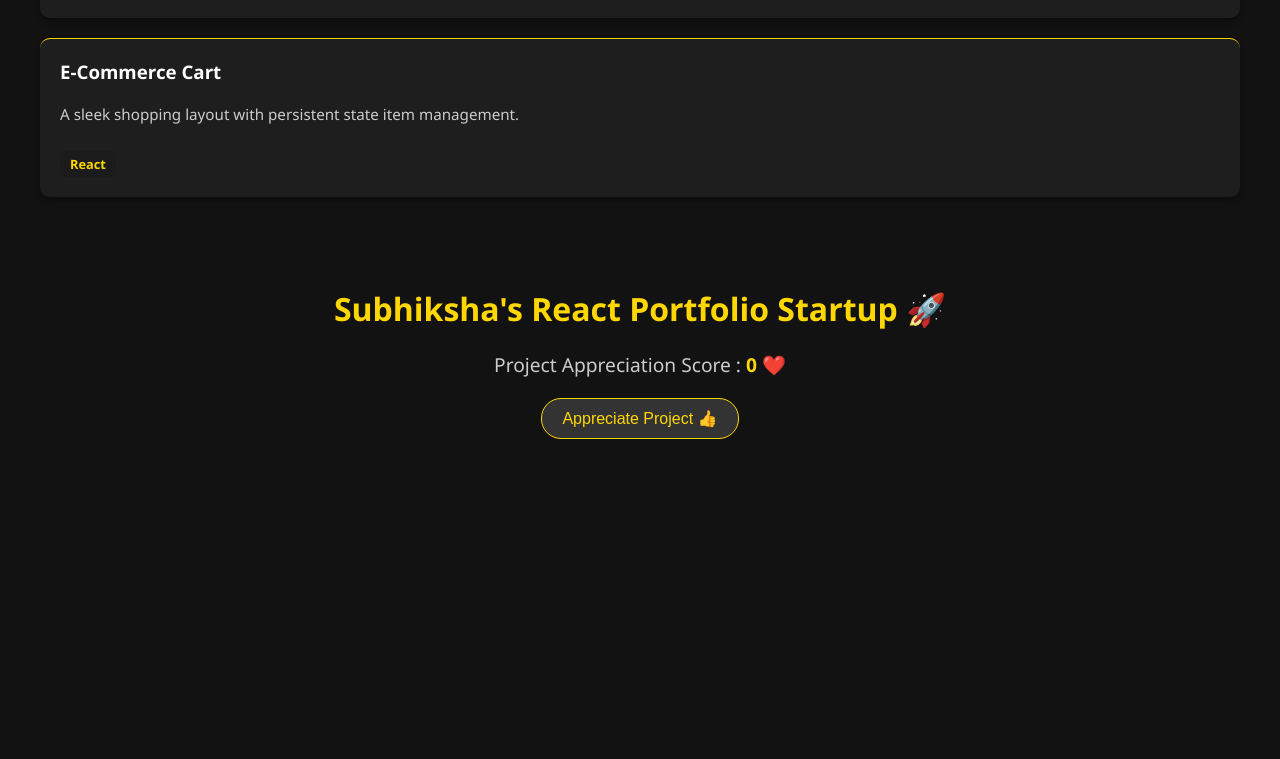
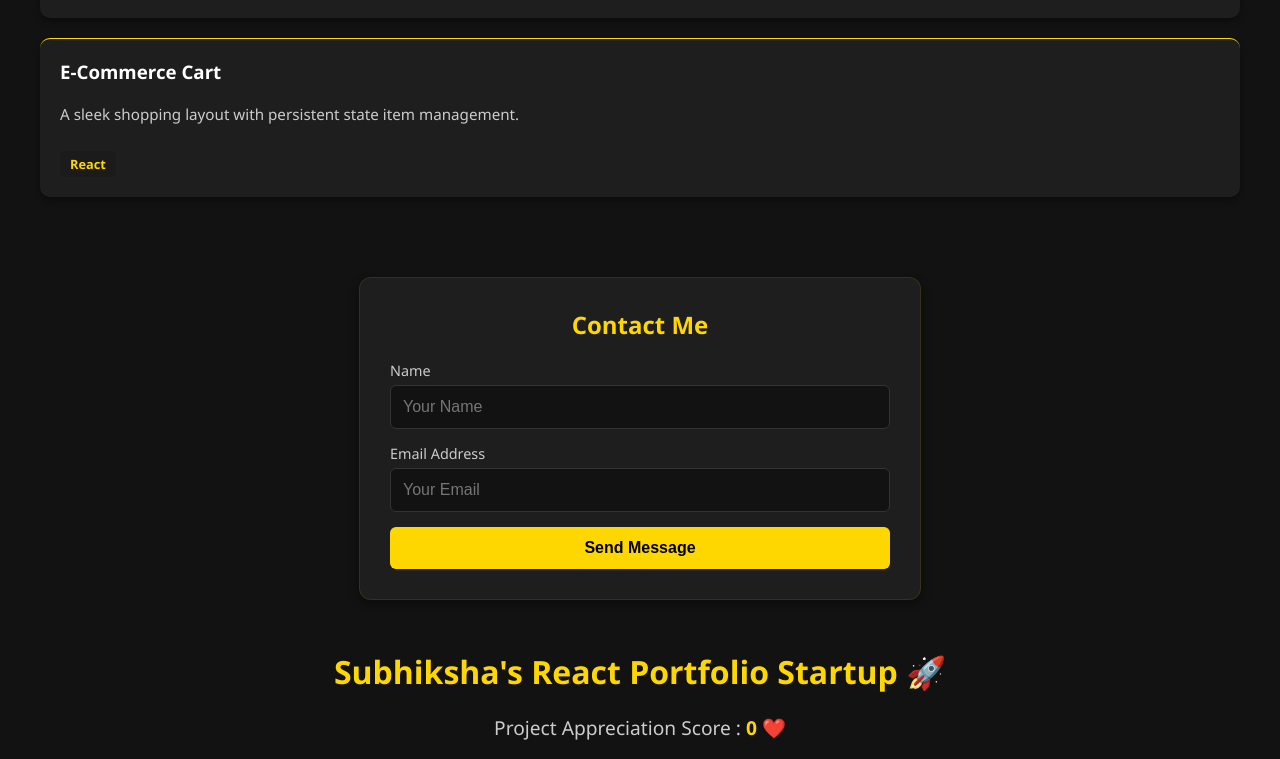
Before and after one commit to Subhiksha-G/Subhiksha-React-Portfolio, a React app: page /contact in a window 1280 px wide. Shown: the part 570-1329 px from the top of the page. Before the commit the page ends 1009 px from the top, so only its background shows below. Built offline with nearby package versions, Linux system fonts and the light colour scheme; the HTML template or start-up script is replaced by a standard one.

Commit message:
Implemented controlled component form with dynamic response states

```diff
--- a/src/App.jsx
+++ b/src/App.jsx
@@ -1,6 +1,7 @@
 import { useState } from "react";
 import Navbar from "./components/Navbar/Navbar";
 import ProjectGrid from "./components/ProjectGrid/ProjectGrid";
+import ContactForm from "./components/ContactForm/ContactForm";
 
 function App() {
   const [likes, setLikes] = useState(0);
@@ -62,6 +63,8 @@ function App() {
 
       <ProjectGrid allProjects={displayedProjects} />
 
+      <ContactForm />
+
       <div style={{ textAlign: "center", marginTop: "50px" }}>
         <h1 style={{ color: "gold" }}>
           Subhiksha's React Portfolio Startup 🚀
--- /dev/null
+++ b/src/components/ContactForm/ContactForm.css
@@ -0,0 +1,80 @@
+.react-contact-section {
+    max-width: 500px;
+    margin: 40px auto;
+    padding: 30px;
+    background: #1e1e1e;
+    border-radius: 12px;
+    border: 1px solid rgba(255, 215, 0, 0.1);
+    box-shadow: 0 4px 10px rgba(0, 0, 0, 0.4);
+}
+
+.contact-title {
+    color: gold;
+    text-align: center;
+    margin: 0 0 20px 0;
+}
+
+.react-contact-form {
+    display: flex;
+    flex-direction: column;
+    gap: 15px;
+}
+
+.form-group {
+    display: flex;
+    flex-direction: column;
+    gap: 5px;
+}
+
+.form-group label {
+    color: #cccccc;
+    font-size: 0.9rem;
+}
+
+.form-group input {
+    padding: 12px;
+    background: #121212;
+    border: 1px solid #333;
+    border-radius: 6px;
+    color: white;
+    font-size: 1rem;
+    transition: border-color 0.3s;
+}
+
+.form-group input:focus {
+    border-color: gold;
+    outline: none;
+}
+
+.form-submit-btn, .reset-form-btn {
+    background: gold;
+    color: black;
+    border: none;
+    padding: 12px;
+    border-radius: 6px;
+    font-size: 1rem;
+    font-weight: bold;
+    cursor: pointer;
+    transition: transform 0.2s, background 0.3s;
+}
+
+.form-submit-btn:hover {
+    transform: translateY(-2px);
+    background: #e6b800;
+}
+
+.form-success-badge {
+    text-align: center;
+    padding: 20px 10px;
+}
+
+.form-success-badge h3 {
+    color: gold;
+    margin-top: 0;
+}
+
+.form-success-badge p {
+    color: #cccccc;
+    line-height: 1.6;
+    margin-bottom: 20px;
+}
--- /dev/null
+++ b/src/components/ContactForm/ContactForm.jsx
@@ -0,0 +1,54 @@
+import { useState } from "react";
+import './ContactForm.css';
+
+function ContactForm() {
+    const [userName, setUserName] = useState("");
+    const [userEmail, setUserEmail] = useState("");
+    const [isSubmitted, setIsSubmitted] = useState(false);
+
+function handleSubmit() {
+    event.preventDefault();
+    if (userName && userEmail) {
+        setIsSubmitted(true);
+    }
+}
+
+return(
+    <div className="react-contact-section">
+        <h2 className="contact-title">Contact Me</h2>
+        {isSubmitted ? (
+            <div className="form-success-badge">
+                <h3>Thank You, {userName}! 🎉</h3>
+                <p>Your message has been received. I will reach out to you at <strong>{userEmail}</strong> soon.</p>
+                <button onClick={() => { setIsSubmitted(false); setUserName(""); setUserEmail(""); }} className="reset-form-btn">Send Another Message</button>
+            </div>
+        ) : (
+            <form onSubmit={handleSubmit} className="react-contact-form">
+                <div className="form-group">
+                    <label>Name</label>
+                    <input
+                    type="text"
+                    placeholder="Your Name"
+                    required
+                    value={userName}
+                    onChange={(e) => setUserName(e.target.value)}
+                    />
+                </div>
+                <div className="form-group">
+                    <label>Email Address</label>
+                    <input
+                    type="email"
+                    placeholder="Your Email"
+                    required
+                    value={userEmail}
+                    onChange={(e) => setUserEmail(e.target.value)}
+                    />
+                </div>
+                <button type="submit" className="form-submit-btn">Send Message</button>
+            </form>
+        )}
+    </div>
+);
+}
+
+export default ContactForm;
```
